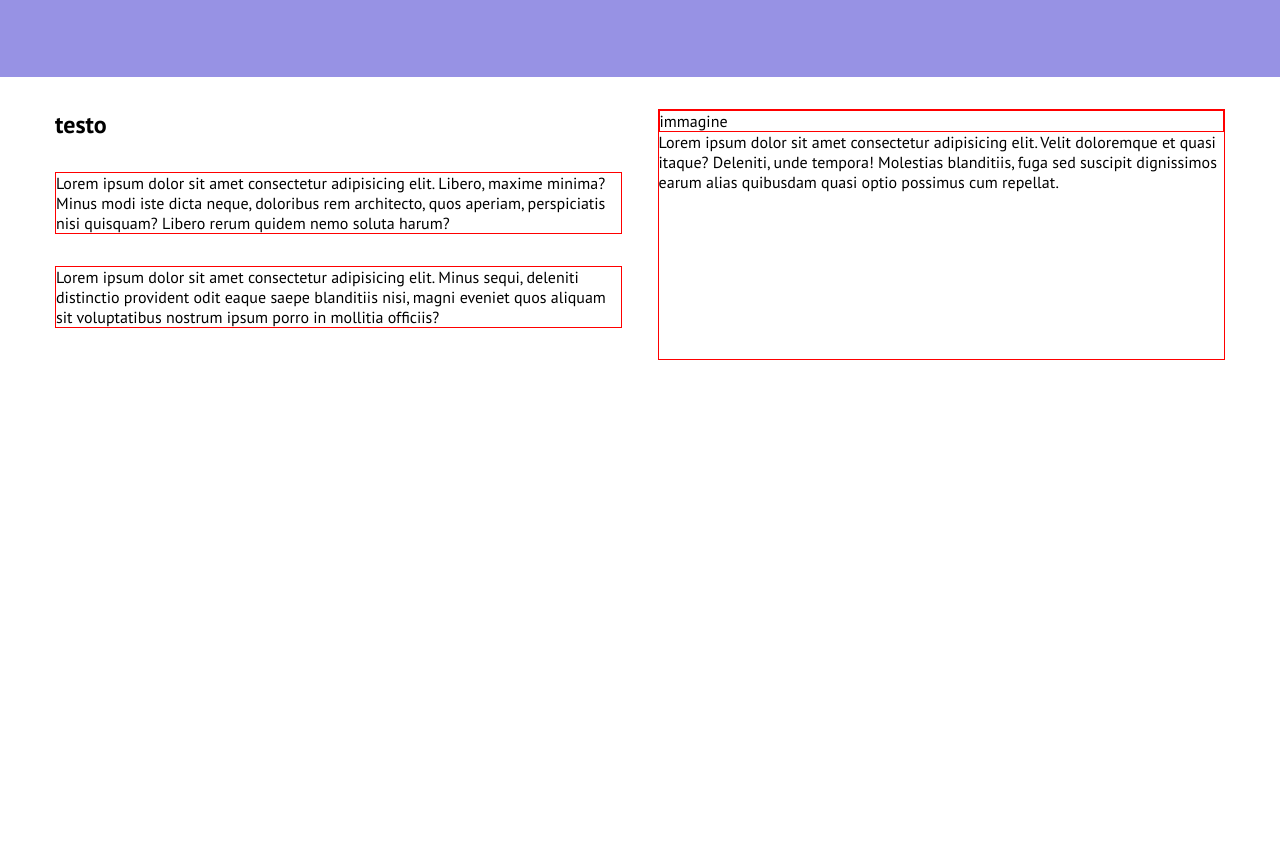
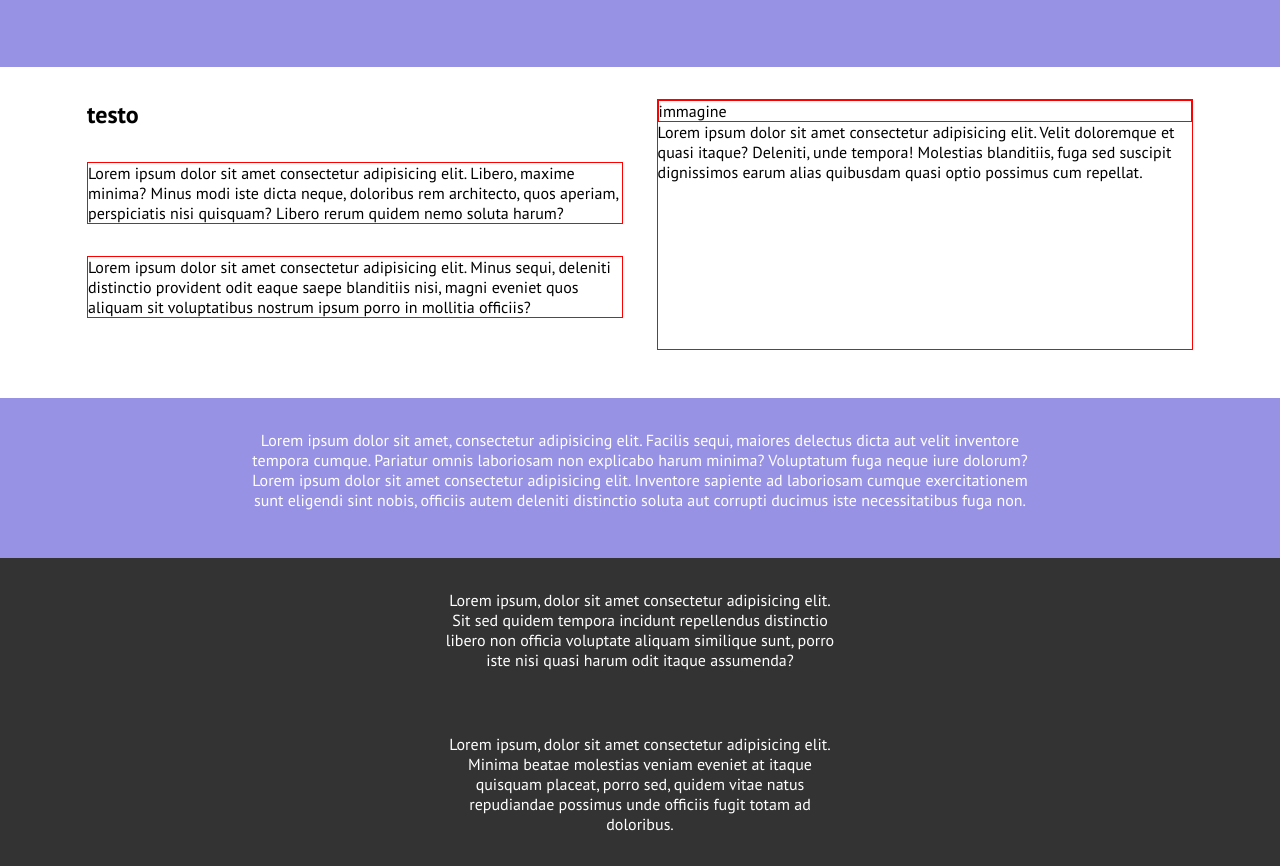
Before and after one commit to JacopoNa/htmlcss-responsive-layout, a plain HTML site: page index.html in a window 1280 px wide. Shown: the part 1689-2555 px from the top of the page. Before the commit the page ends 2097 px from the top, so only its background shows below. Drawn offline with Linux system fonts and the light colour scheme.

Commit message:
sixth section and footer structure done

```diff
--- a/css/style.css
+++ b/css/style.css
@@ -92,7 +92,7 @@ main .space {
     margin-bottom: 2rem;
 }
 
-.testimonials h1 {
+.testimonials h2 {
     margin: 1.5rem 0;
 }
 
@@ -106,7 +106,7 @@ main .space {
     background-color: #9792e4;
 }
 
-.benefits h1 {
+.benefits h2 {
     text-align: center;
     color: white;
 }
@@ -119,7 +119,7 @@ main .space {
 }
 
 /* fifth section */
- p {
+ .about-container p {
     border: 1px solid red;
     margin: 2rem 0;
  }
@@ -132,6 +132,30 @@ main .space {
      border: 1px solid red;
  }
 
+ /* sixth section */
+ .start {
+     text-align: center;
+     color: white;
+     background-color: #9792e4;
+ }
+
+/* footer */
+
+footer {
+    text-align: center;
+    color: white;
+    background-color: #333333;
+}
+
+.footer-container{
+    width: 400px;
+    margin: 0 auto;
+}
+
+footer p {
+    padding-top: 2rem;
+    padding-bottom: 2rem;
+}
 
 
 
@@ -151,7 +175,6 @@ main .space {
     }
 
     /* third section media */
-
     .testimonial {
         display: flex;
         justify-content: space-between;
@@ -165,8 +188,7 @@ main .space {
         width: 80%;
     }
 
-    /* fourth section */
-
+    /* fourth section media */
     .benefits-columns {
         display: flex;
         flex-wrap: wrap;
@@ -177,9 +199,10 @@ main .space {
         width: calc(98% / 2);
     }
 
-    /* fifth section */
-
+    /* fifth section media */
     .about-container {
+        padding-left: 2rem;
+        padding-right: 2rem;
         display: flex;
         justify-content: space-between;
     }
@@ -190,6 +213,12 @@ main .space {
 
     .about-person {
         width: calc(97% / 2);
+    }
+
+    /* sixth section media */
+    .start {
+        padding-left: 15rem;
+        padding-right: 15rem;
     }
 
 }
@@ -214,7 +243,6 @@ main .space {
     }
 
     /* second section media */
-
     .strategy-container {
         display: flex;
         align-items: flex-end;
@@ -226,7 +254,7 @@ main .space {
         width: calc(100% / 2);
     }
 
-    /* fourth section */
+    /* fourth section media */
     .benefits-columns {
         display: flex;
         flex-wrap: wrap;
--- a/index.html
+++ b/index.html
@@ -101,7 +101,7 @@
             <div class="container">
                 <span>testimonials</span>
 
-                <h1>test</h1>
+                <h2>test</h2>
 
                 <p>Lorem ipsum dolor sit amet consectetur adipisicing elit. Doloremque recusandae laborum sequi animi voluptatibus exercitationem amet, repudiandae quo numquam quis, eius impedit officia porro delectus. Eos totam dicta alias reprehenderit!</p>
 
@@ -134,7 +134,7 @@
         <section class="space benefits">
             <div class="container">
 
-                <h1>test</h1>
+                <h2>test</h2>
 
                <div class="benefits-columns">
 
@@ -171,7 +171,7 @@
             <div class="container">
                 <div class="about-container">
                     <div class="about-text">
-                        <h1>testo</h1>
+                        <h2>testo</h2>
 
                         <p>
                             Lorem ipsum dolor sit amet consectetur adipisicing elit. Libero, maxime minima? Minus modi iste dicta neque, doloribus rem architecto, quos aperiam, perspiciatis nisi quisquam? Libero rerum quidem nemo soluta harum?
@@ -194,13 +194,29 @@
 
             </div>
         </section>
+        <!-- end fifth section -->
+
+        <!-- sixth section -->
+        <section class="space start">
+            Lorem ipsum dolor sit amet, consectetur adipisicing elit. Facilis sequi, maiores delectus dicta aut velit inventore tempora cumque. Pariatur omnis laboriosam non explicabo harum minima? Voluptatum fuga neque iure dolorum?
+            Lorem ipsum dolor sit amet consectetur adipisicing elit. Inventore sapiente ad laboriosam cumque exercitationem sunt eligendi sint nobis, officiis autem deleniti distinctio soluta aut corrupti ducimus iste necessitatibus fuga non.
+        </section>
+        <!-- end sixth section -->
 
 
     </main>
 
     <!-- footer -->
-    <footer>
+    <footer class="space">
+       <div class="footer-container">
+        <p>
+            Lorem ipsum, dolor sit amet consectetur adipisicing elit. Sit sed quidem tempora incidunt repellendus distinctio libero non officia voluptate aliquam similique sunt, porro iste nisi quasi harum odit itaque assumenda?
+        </p>
 
+        <p>
+            Lorem ipsum, dolor sit amet consectetur adipisicing elit. Minima beatae molestias veniam eveniet at itaque quisquam placeat, porro sed, quidem vitae natus repudiandae possimus unde officiis fugit totam ad doloribus.
+        </p>
+       </div>
     </footer>
 
 </body>
```
